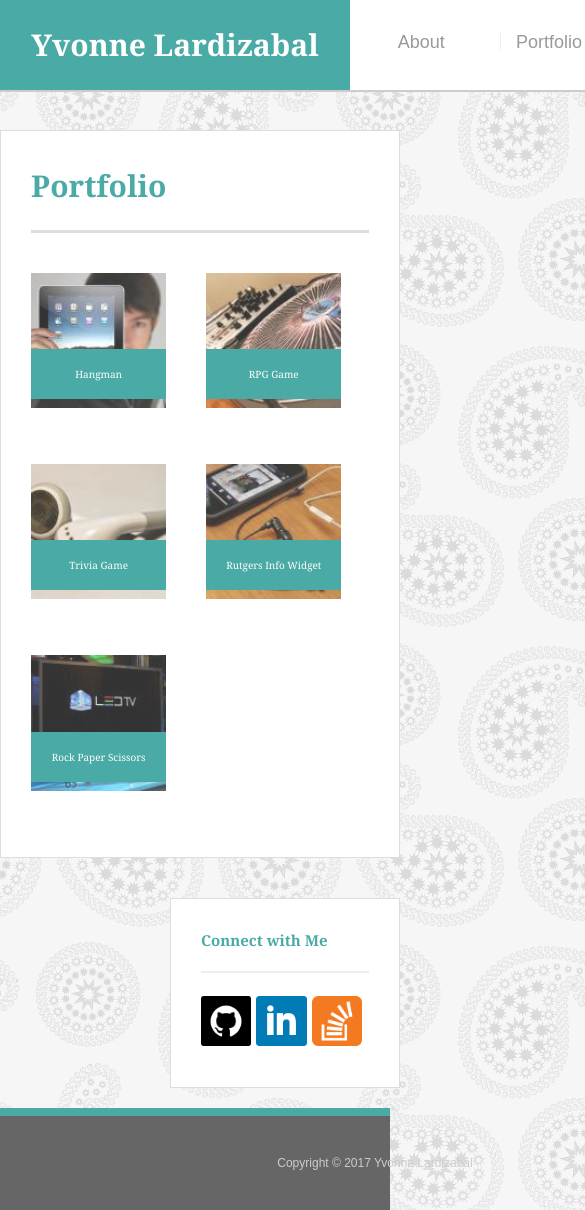
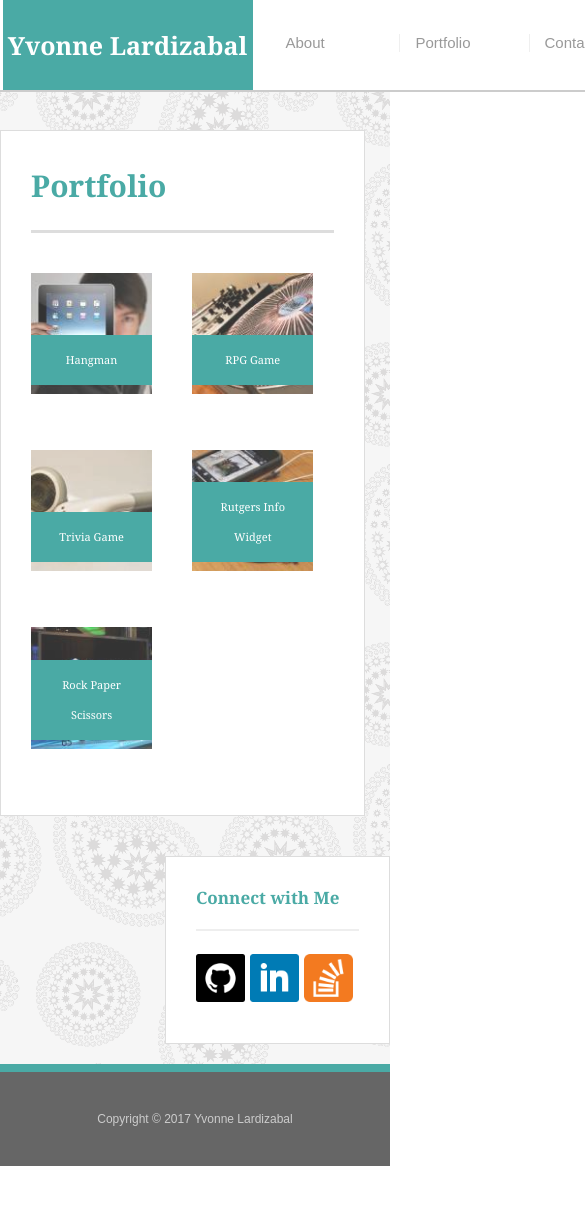
Before and after one commit to Ylardizabal/Responsive-Portfolio, a plain HTML site: page portfolio.html in a window 390 px wide. Shown: the top 1210 px of the page, 585 px wide, since content can reach past the window. After the commit the page ends 1166 px from the top, so only its background shows below. Drawn offline with Linux system fonts and the light colour scheme; files that its build step writes are made by us from their sources; files whose address does not match are found by name.

Commit message:
Part 1 Done

```diff
--- a/assets/css/style.css
+++ b/assets/css/style.css
@@ -248,10 +248,8 @@ input[type=submit] {
  	}
  	.container
  	{
- 		width: 925px;
+ 		max-width: 925px;
  	}
-
-
 }
 
 /* for tablet */
@@ -260,28 +258,22 @@ input[type=submit] {
 {
 	#masthead
 	{
-		width: 750px;
+		width: 765px;
 	}
 
 	nav a
 	{
-		margin-right: 35px;
+		margin-right: 45px;
 	}
 
 	.container
 	{
-		width: 750px;
-	}
-
-	#main-container
-	{
-			width: 400px;
-			float: left;
+		max-width: 765px;
 	}
 
 	.main-section
 	{
-			width: 400px;
+			width: 450px;
 	}
 
 	.work
@@ -291,20 +283,18 @@ input[type=submit] {
 
 	.work h3
 	{
-			font-size: 10px;
 			padding: 10px;
 	}
 
 	.sidebar
 	{
-			width: 230px;
+			width: 250px;
 			float: right;
-
 	}
 
 	.sidebar h2
 	{
-			font-size: 15px;
+			font-size: 20px;
 	}
 	.social
 	{
@@ -317,7 +307,48 @@ input[type=submit] {
 
 /* for mobile */
 
-@media screen and (min-width: 640px)
+@media screen and (max-width: 640px)
 {
+	#masthead
+	{
+		width: 640px;
+	}
+
+	nav a
+	{
+		margin-right: 69px;
+		width: 40px;
+		font-size: 15px;
+	}
+
+	.container
+	{
+			max-width: 635px;
+	}
+
+	.main-section
+	{
+			width: 365px;
+	}
+
+	.sidebar
+	{
+			width: 225px;
+	}
+
+	.sidebar h2
+	{
+			font-size: 17px;
+	}
+	#logo
+	{
+			font-size: 25px;
+			width: 250px;
+	}
+
+	.work h3
+	{
+			font-size: 11px;
+	}
 
 }
```
